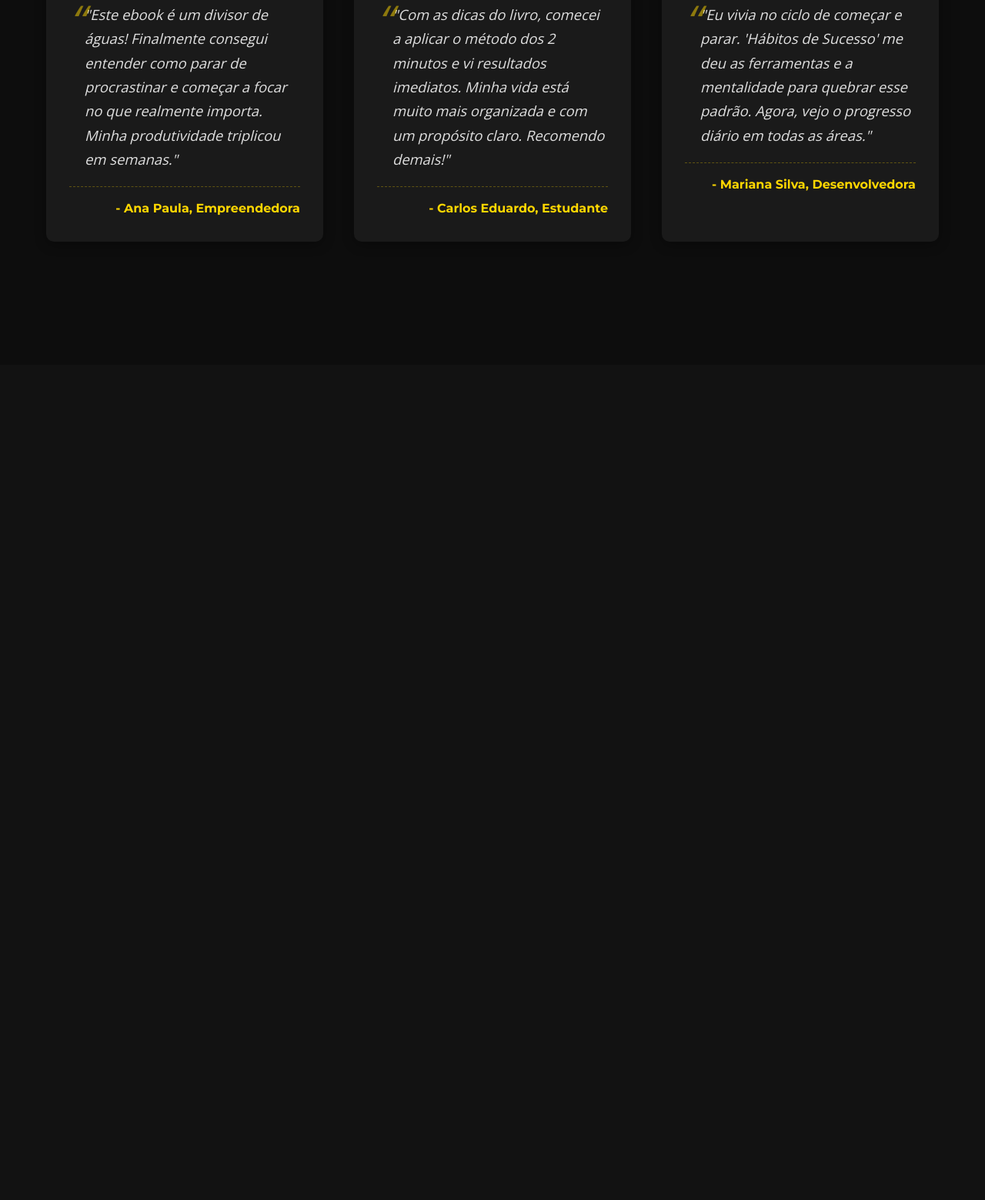
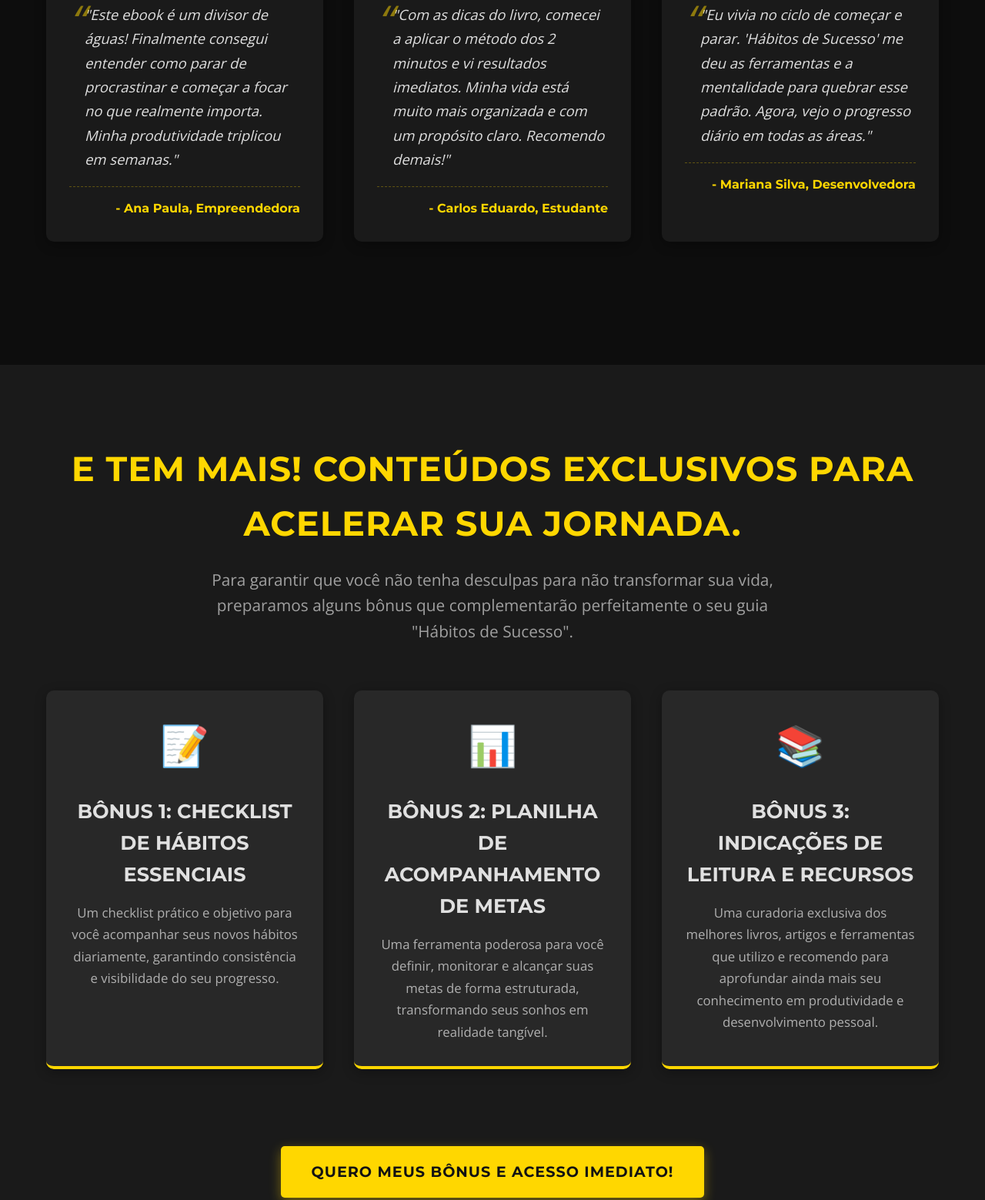
Before and after one commit to DevDavilla/pagina-vendas-ebook-habitos, a plain HTML site: page index.html in a window 1280 px wide. Shown: the part 5663-7222 px from the top of the page at 77% size. Before the commit the page ends 6137 px from the top, so only its background shows below. Drawn offline with nearby package versions, Linux system fonts and the light colour scheme.

Commit message:
Adiciona Secao 6: Bonus para agregar valor ao ebook

```diff
--- a/index.html
+++ b/index.html
@@ -267,5 +267,52 @@
         </div>
       </div>
     </section>
+
+    <section class="bonus-section">
+      <div class="container">
+        <h2 class="section-title">
+          E TEM MAIS! CONTEÚDOS EXCLUSIVOS PARA ACELERAR SUA JORNADA.
+        </h2>
+        <p class="section-subtitle">
+          Para garantir que você não tenha desculpas para não transformar sua
+          vida, preparamos alguns bônus que complementarão perfeitamente o seu
+          guia "Hábitos de Sucesso".
+        </p>
+
+        <div class="bonus-grid">
+          <div class="bonus-item">
+            <span class="icon">📝</span>
+            <h3>BÔNUS 1: CHECKLIST DE HÁBITOS ESSENCIAIS</h3>
+            <p>
+              Um checklist prático e objetivo para você acompanhar seus novos
+              hábitos diariamente, garantindo consistência e visibilidade do seu
+              progresso.
+            </p>
+          </div>
+          <div class="bonus-item">
+            <span class="icon">📊</span>
+            <h3>BÔNUS 2: PLANILHA DE ACOMPANHAMENTO DE METAS</h3>
+            <p>
+              Uma ferramenta poderosa para você definir, monitorar e alcançar
+              suas metas de forma estruturada, transformando seus sonhos em
+              realidade tangível.
+            </p>
+          </div>
+          <div class="bonus-item">
+            <span class="icon">📚</span>
+            <h3>BÔNUS 3: INDICAÇÕES DE LEITURA E RECURSOS</h3>
+            <p>
+              Uma curadoria exclusiva dos melhores livros, artigos e ferramentas
+              que utilizo e recomendo para aprofundar ainda mais seu
+              conhecimento em produtividade e desenvolvimento pessoal.
+            </p>
+          </div>
+        </div>
+
+        <a href="https://go.pepperpay.com.br/qcvpo" class="cta-button"
+          >QUERO MEUS BÔNUS E ACESSO IMEDIATO!</a
+        >
+      </div>
+    </section>
   </body>
 </html>
--- a/style.css
+++ b/style.css
@@ -615,3 +615,108 @@ body {
     font-size: 2em;
   }
 }
+
+/* --- SEÇÃO BÔNUS --- */
+.bonus-section {
+  background-color: #1a1a1a; /* Fundo para contraste com a seção anterior */
+  padding: 80px 20px;
+  text-align: center;
+}
+
+/* Os estilos para .section-title e .section-subtitle já foram definidos e serão herdados */
+
+.bonus-grid {
+  display: grid;
+  grid-template-columns: repeat(
+    auto-fit,
+    minmax(280px, 1fr)
+  ); /* Layout responsivo em grade */
+  gap: 40px; /* Espaçamento entre os itens de bônus */
+  margin-top: 60px;
+  margin-bottom: 80px; /* Espaçamento antes do botão CTA */
+}
+
+.bonus-item {
+  background-color: #282828; /* Fundo dos cards de bônus */
+  padding: 30px;
+  border-radius: 10px;
+  box-shadow: 0 4px 15px rgba(0, 0, 0, 0.3);
+  text-align: center;
+  transition: transform 0.3s ease, box-shadow 0.3s ease;
+  border-bottom: 4px solid #ffd700; /* Borda inferior dourada para destaque */
+}
+
+.bonus-item:hover {
+  transform: translateY(-8px); /* Leve levantada ao passar o mouse */
+  box-shadow: 0 8px 20px rgba(255, 215, 0, 0.2); /* Sombra mais destacada */
+}
+
+.bonus-item .icon {
+  font-size: 3.2em; /* Tamanho dos ícones */
+  color: #ffd700; /* Dourado vibrante para os ícones */
+  margin-bottom: 25px;
+  display: block;
+}
+
+.bonus-item h3 {
+  font-family: "Montserrat", sans-serif;
+  font-size: 1.6em;
+  color: #e0e0e0; /* Títulos dos bônus em texto claro */
+  margin-bottom: 15px;
+  text-transform: uppercase;
+}
+
+.bonus-item p {
+  font-family: "Open Sans", sans-serif;
+  font-size: 1.05em;
+  color: #b0b0b0;
+  line-height: 1.7;
+}
+
+/* --- Media Queries para Responsividade da Seção 6 --- */
+@media (max-width: 768px) {
+  .bonus-grid {
+    grid-template-columns: 1fr; /* Uma coluna em telas menores */
+    gap: 30px;
+  }
+
+  .bonus-item {
+    padding: 25px;
+  }
+
+  .bonus-item .icon {
+    font-size: 2.8em;
+  }
+
+  .bonus-item h3 {
+    font-size: 1.4em;
+  }
+}
+
+@media (max-width: 480px) {
+  .bonus-section {
+    padding: 60px 15px;
+  }
+
+  .bonus-grid {
+    gap: 25px;
+    margin-top: 40px;
+    margin-bottom: 60px;
+  }
+
+  .bonus-item {
+    padding: 20px;
+  }
+
+  .bonus-item .icon {
+    font-size: 2.5em;
+  }
+
+  .bonus-item h3 {
+    font-size: 1.2em;
+  }
+
+  .bonus-item p {
+    font-size: 0.95em;
+  }
+}
```
